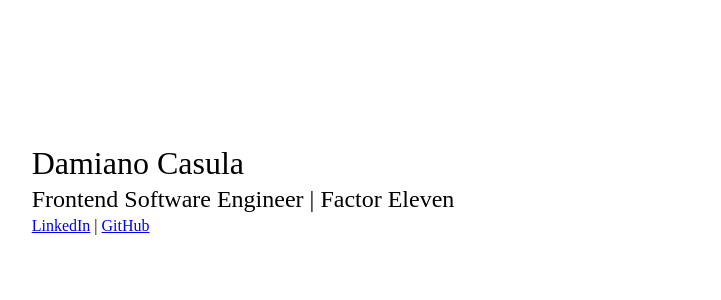
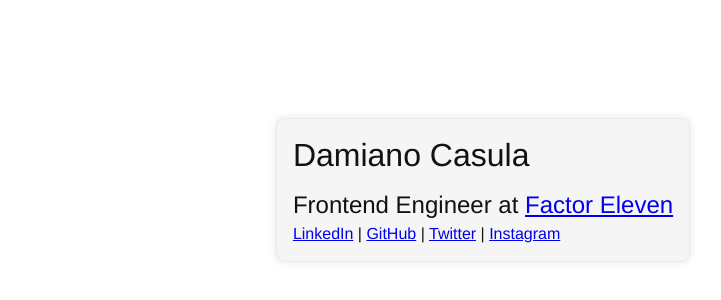
Before and after one commit to damianocsl/damianocsl.github.io, a plain HTML site: page index.html in a window 1280 px wide. Shown: the part 210-510 px from the top of the page, without its empty margins (157-878 px from the left). Drawn offline with Linux system fonts and the light colour scheme.

Commit message:
Update: improve personal portfolio

```diff
--- a/index.html
+++ b/index.html
@@ -5,7 +5,7 @@
     <meta name="viewport" content="width=device-width, initial-scale=1.0" />
     <title>Damiano Casula</title>
 
-    <link rel="icon" type="image/x-icon" href="/favicon.ico">
+    <link rel="icon" type="image/x-icon" href="/favicon.ico" />
 
     <style>
       html {
@@ -46,30 +46,56 @@
 
       .page {
         display: flex;
-        width: 100vh;
+        width: 100vw;
         height: 100vh;
+        padding: 16px;
         justify-content: center;
         align-items: center;
       }
 
       .main-content {
         display: flex;
+        gap: 4px;
+        justify-content: center;
         flex-direction: column;
-        gap: 4px;
+        height: fit-content;
+        padding: 16px;
+        border-radius: 8px;
+        background-color: #f5f5f5;
+        border: 1px solid #eaeaea;
+        box-shadow: 0 0 8px rgba(0, 0, 0, 0.1);
+        color: #111;
+        line-height: 1.3;
+        font-family: "Helvetica Neue", Helvetica, Arial, sans-serif;
+      }
+
+      .main-content h1 {
+        font-weight: 500;
+        margin-bottom: 8px;
+      }
+
+      .main-content h3 {
+        font-weight: 400;
+        margin-bottom: 8px;
       }
     </style>
   </head>
   <body>
-    <div class='page'>
-      <main class='main-content'>
+    <div class="page">
+      <div class="main-content">
         <h1>Damiano Casula</h1>
-        <h2>Frontend Software Engineer | Factor Eleven</h2>
+        <h2 class="subtitle">
+          Frontend Engineer at
+          <a href="https://factor-eleven.de">Factor Eleven</a>
+        </h2>
 
         <p>
           <a href="https://www.linkedin.com/in/damianocasula/">LinkedIn</a> |
-          <a href="https://www.github.com/damianocsl/">GitHub</a>
+          <a href="https://www.github.com/damianocsl/">GitHub</a> |
+          <a href="https://www.twitter.com/damianocsl/">Twitter</a> |
+          <a href="https://www.instagram.com/damianocsl/">Instagram</a>
         </p>
-      </main>
+      </div>
     </div>
   </body>
 </html>
```
